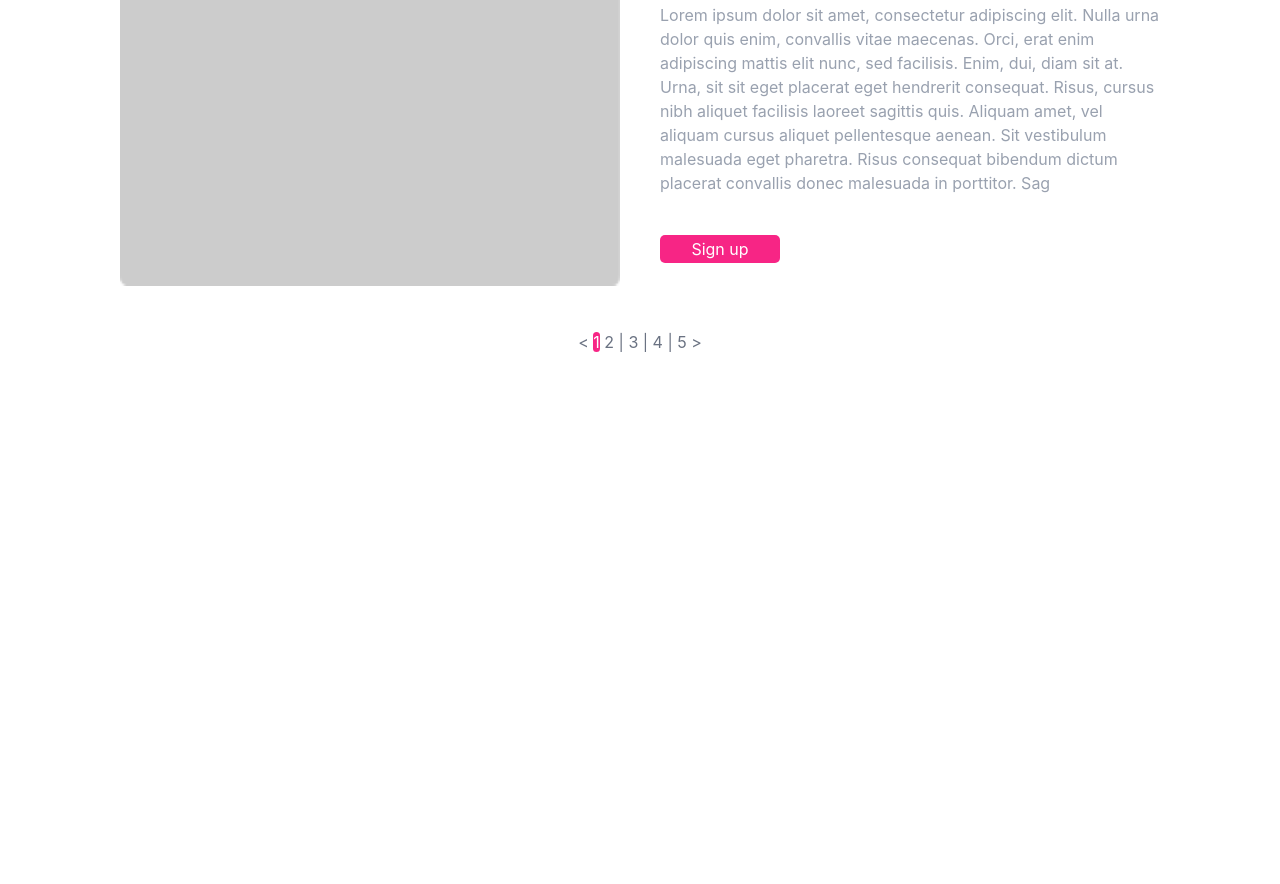
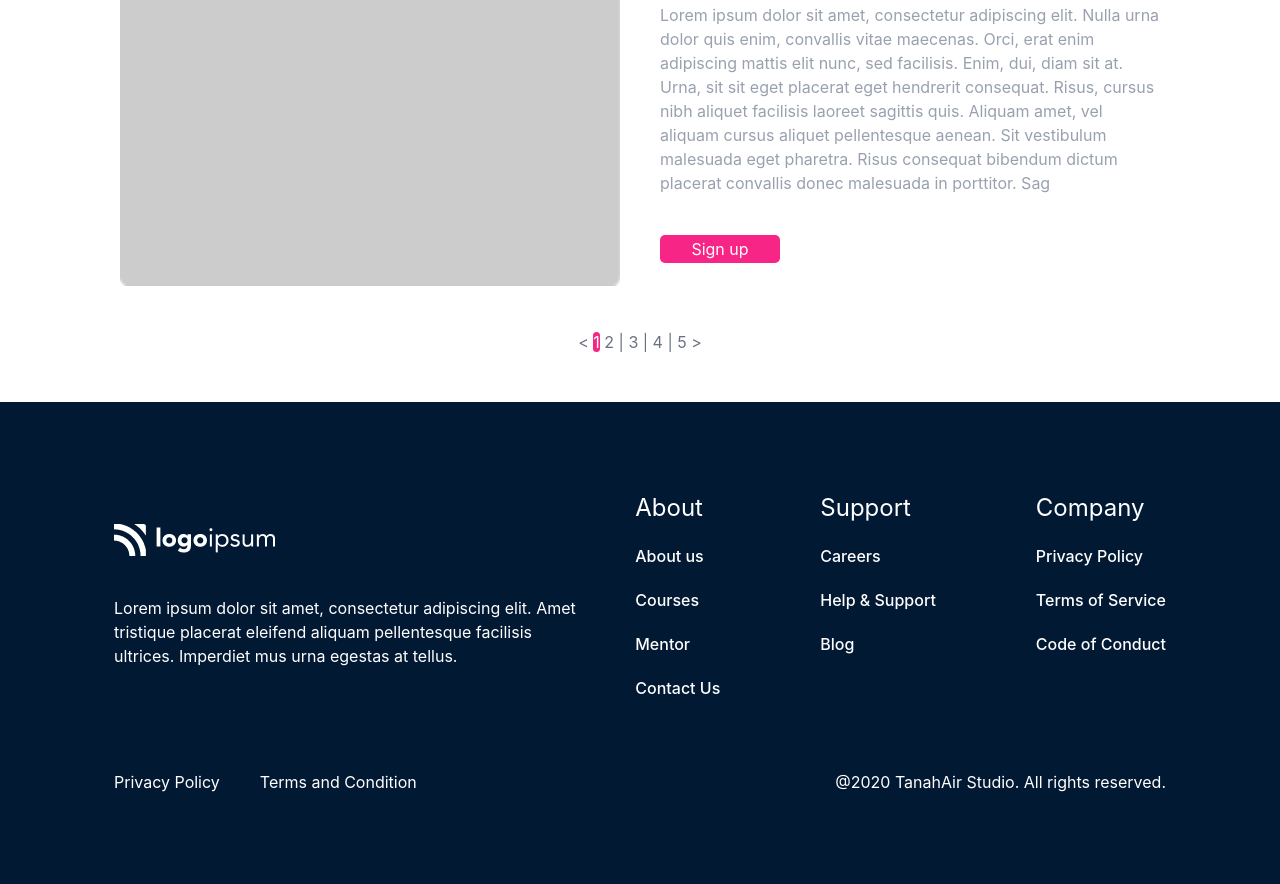
Before and after one commit to ganievabdullo727-web/Lorem-ipsum, a website: page src/Hojiakbar.html in a window 1280 px wide. Shown: the part 2077-2961 px from the top of the page. Before the commit the page ends 2431 px from the top, so only its background shows below. Drawn offline with nearby package versions, Linux system fonts and the light colour scheme; files that its build step writes are made by us from their sources.

Commit message:
Added footer to Hojiakbar

```diff
--- a/src/Hojiakbar.html
+++ b/src/Hojiakbar.html
@@ -77,6 +77,50 @@
         <br>
         <p class="text-gray-500 text-center">< <span class="bg-[#F72585] rounded-[5px] text-white w-[10px] h-[10px]">1</span> 2 | 3 | 4 | 5 ></p>
     </section>
+    <br>
+    <br>
+    <section class="lg:p-[40px_0] w-full bg-[#021934]">
+        <div class="w-[90%] lg:max-w-300 m-auto">
+    <div class="flex flex-col  p-[50px] gap-5  text-white">
+      <div class="flex flex-col justify-between gap-10 items-center lg:flex-row ">
+        <div class="flex flex-col gap-10 ">
+            <div>
+<img src="/Logo.png" alt="">
+</div>
+<p>Lorem ipsum dolor sit amet, consectetur adipiscing elit. Amet<br> tristique placerat eleifend aliquam pellentesque facilisis <br>ultrices. Imperdiet mus urna egestas at tellus. </p>
+        </div>
+        <div class="flex flex-col lg:flex-row gap-10 lg:gap-25 items-baseline">
+        <div class="flex flex-col gap-5">
+            <h2 class="text-2xl ">About</h2>
+            <p class="font-medium">About us</p>
+            <p class="font-medium">Courses</p>
+            <p class="font-medium">Mentor</p>
+            <p class="font-medium">Contact Us</p>
+        </div>
+        <div class="flex flex-col gap-5">
+            <h2 class="text-2xl ">Support</h2>
+            <p class="font-medium">Careers</p>
+            <p class="font-medium">Help & Support</p>
+            <p class="font-medium">Blog</p>
+        </div>
+        <div class="flex flex-col gap-5">
+            <h2 class="text-2xl">Company</h2>
+            <p class="font-medium">Privacy Policy</p>
+            <p class="font-medium">Terms of Service</p>
+            <p class="font-medium">Code of Conduct</p>
+        </div>
+        </div>
+        </div>
+        <div class="flex flex-col mt-[50px] gap-10 lg:flex-row justify-between items-center">
+            <div class="flex flex-col gap-10 lg:flex-row">
+                <p>Privacy Policy</p>
+                <p>Terms and Condition</p>
+            </div>
+            <p>@2020 TanahAir Studio. All rights reserved.</p>
+        </div>
+    </div>
+    </div>
+</section>
 </body>
 </html>
 <!--#6F7578-->
```
